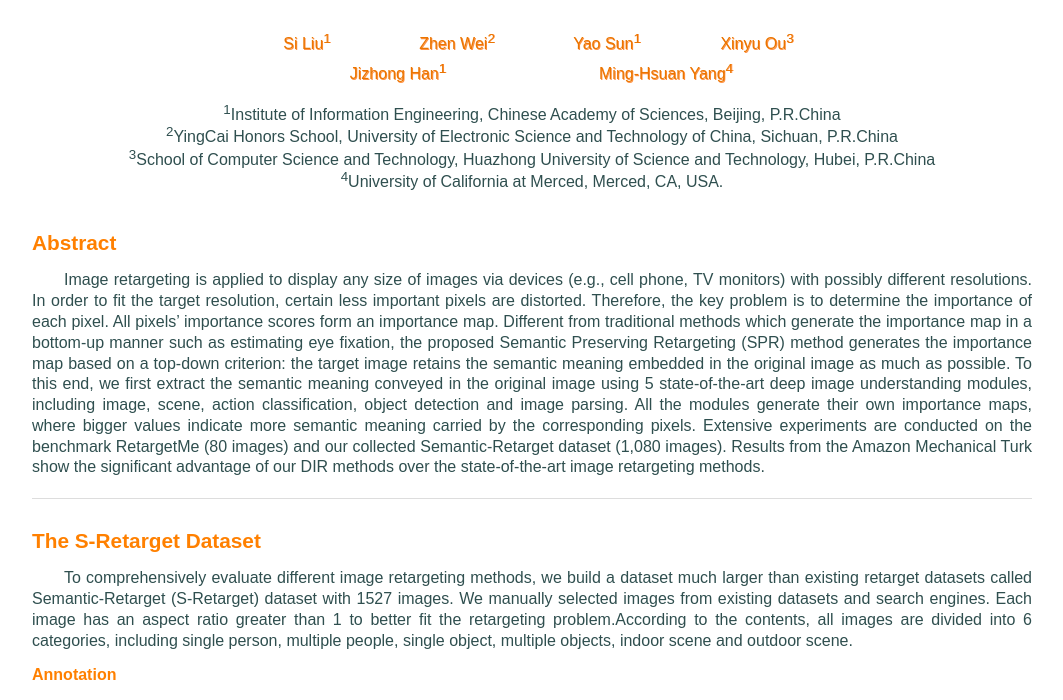
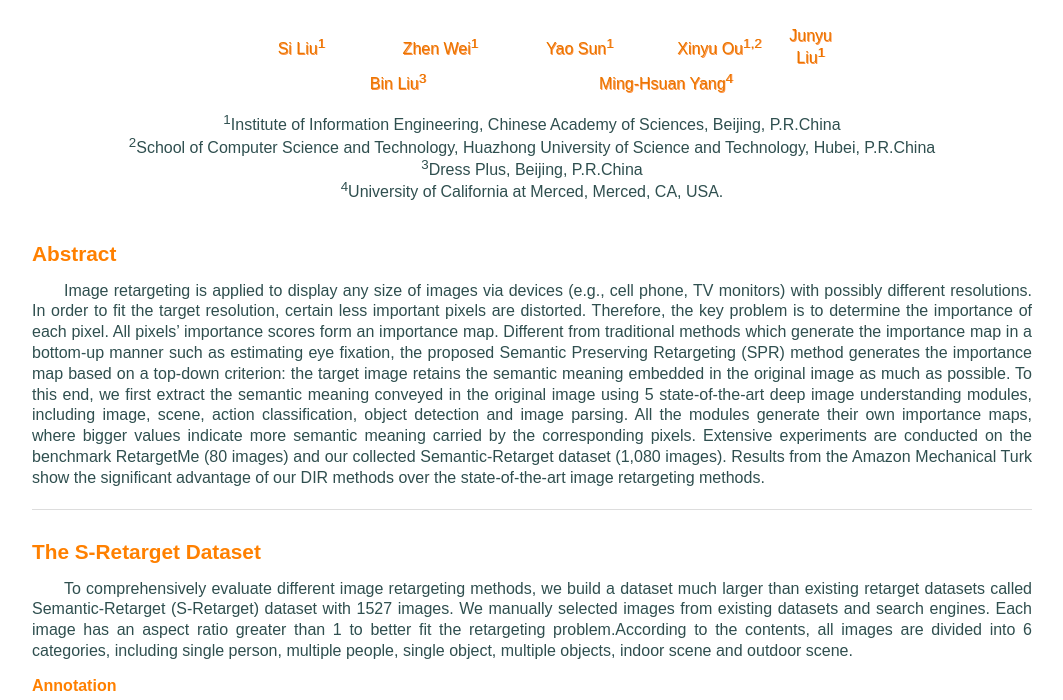
Before and after one commit to kfysfx/kfysfx.github.io, a plain HTML site: page index.html in a window 1280 px wide. Shown: the part 68-768 px from the top of the page, without its empty margins (108-1171 px from the left). Drawn offline with Linux system fonts and the light colour scheme.

Commit message:
Update index.html

```diff
--- a/index.html
+++ b/index.html
@@ -27,14 +27,15 @@
 			      <table width="60%" border="0" align="center" cellpadding="0" cellspacing="0">
 			        <tr>
 			          <td width="25%" height="30" align='center'><a target="_blank">Si Liu<sup>1</sup></a></td>
-					  <td width="25%" height="30" align='center'><a target="_blank">Zhen Wei<sup>2</sup></a></td>
+					  <td width="25%" height="30" align='center'><a target="_blank">Zhen Wei<sup>1</sup></a></td>
 					  <td width="25%" height="30" align='center'><a target="_blank">Yao Sun<sup>1</sup></a></td>
-					  <td width="25%" height="30" align='center'><a target="_blank">Xinyu Ou<sup>3</sup></a></td>
+					  <td width="25%" height="30" align='center'><a target="_blank">Xinyu Ou<sup>1,2</sup></a></td>
+					  <td width="25%" height="30" align='center'><a target="_blank">Junyu Liu<sup>1</sup></a></td>
 		            </tr>
 		        </table>
 		        <table>
 		            <tr>
-		              <td width="25%" height="30" align='center'><a target="_blank">Jizhong Han<sup>1</sup></a></td>
+		              <td width="25%" height="30" align='center'><a target="_blank">Bin Liu<sup>3</sup></a></td>
 					  <td width="25%" height="30" align='center'><a target="_blank">Ming-Hsuan Yang<sup>4</sup></a></td>
 		            </tr>
 		        </table>
@@ -45,13 +46,13 @@
 			            </p>
 		            </tr>
 		            <tr>
-			          <td height="20" colspan="4" align='center'><sup>2</sup>YingCai Honors School, University of Electronic Science and Technology of China, Sichuan, P.R.China</td>
+			          <td height="20" colspan="4" align='center'><sup>2</sup>School of Computer Science and Technology, Huazhong University of
+Science and Technology, Hubei, P.R.China</td>
 			          <p align="center">
 			            </p>
 		            </tr>
-		            <tr>
-			          <td height="20" colspan="4" align='center'><sup>3</sup>School of Computer Science and Technology, Huazhong University of
-Science and Technology, Hubei, P.R.China</td>
+			    <tr>
+			          <td height="20" colspan="4" align='center'><sup>3</sup>Dress Plus, Beijing, P.R.China</td>
 			          <p align="center">
 			            </p>
 		            </tr>
@@ -290,6 +291,7 @@ maps ( eDN, GC, oriIF, DNEF, RCC, fine-tuned MC, fine-tuned Mr-cnn, fine-tuned S
 -
 ---- --------------------------------
 -->
+<!-------------
 <div id="cont">
 		<div class="wrap">
 	    	<h2 id="subject">Paper</h2>
@@ -317,17 +319,8 @@ maps ( eDN, GC, oriIF, DNEF, RCC, fine-tuned MC, fine-tuned Mr-cnn, fine-tuned S
                                 </code>
                             </pre>
                        </td>
-
-<!--
-                                  <td width="41%" align='center'> <a href="data/poster_CVPR2011_event.pdf"> <div align="center"> <img src='images/poster.png'></div></a> </td>
-			          <td width="41%" align='center'> <a href="data/constflow.zip"> <div align="center"> <img src='images/code.png'></div></a> </td>
--->
 		            </tr>
 			        <tr>
-			          <!--
-			          Paper download link
-			          <td width="19%" align='center'> <a target="_blank" href="http://arxiv.org/abs/1512.07928">[arxiv preprint]</a></td>
-			          -->
 			          <td width="19%" align='center'> <a target="_blank">[arxiv preprint]</a></td>
 		            </tr>
 		          </table>
@@ -335,7 +328,7 @@ maps ( eDN, GC, oriIF, DNEF, RCC, fine-tuned MC, fine-tuned Mr-cnn, fine-tuned S
 			<div class="line"></div>
       </div>
       </div>
-
+-->
 
 <!-- --------------------------------
 -
@@ -347,12 +340,6 @@ maps ( eDN, GC, oriIF, DNEF, RCC, fine-tuned MC, fine-tuned Mr-cnn, fine-tuned S
      	<div class="wrap">
          <h2 id="subject">References</h2>
          <ul class="ref-list" align="justify">
-            <!--
-            <li class="ref-item">G. Papandreou, L.-C. Chen, K. Murphy, and A. L. Yuille. Weakly-and semi-supervised learning of a DCNN for semantic image segmentation. In ICCV, 2015.</li>
-            <li class="ref-item">D. Pathak, P. Krahenbuhl, and T. Darrell. Constrained convolutional neural networks for weakly supervised segmentation. In ICCV, 2015</li>
-            <li class="ref-item">P. O. Pinheiro and R. Collobert. From image-level to pixel-level labeling with convolutional networks. In CVPR, 2015.</li>
-            <li class="ref-item">S. Hong, H. Noh, and B. Han. Decoupled deep neural network for semi-supervised semantic segmentation. In NIPS, 2015. </li>
-            -->
             <li class="ref-item">Z. Bylinskii, T. Judd, A. Borji, L. Itti, F. Durand, A. Oliva and A. Torralba. MIT Saliency Benchmark. <a href="http://saliency.mit.edu/">http://saliency.mit.edu/</a>.</li>
             <li class="ref-item">R. Michael, G. Diego, S. Olga and S. Ariel. A comparative study of image retargeting. In TOG, 2010.</li>
          </ul>
```
